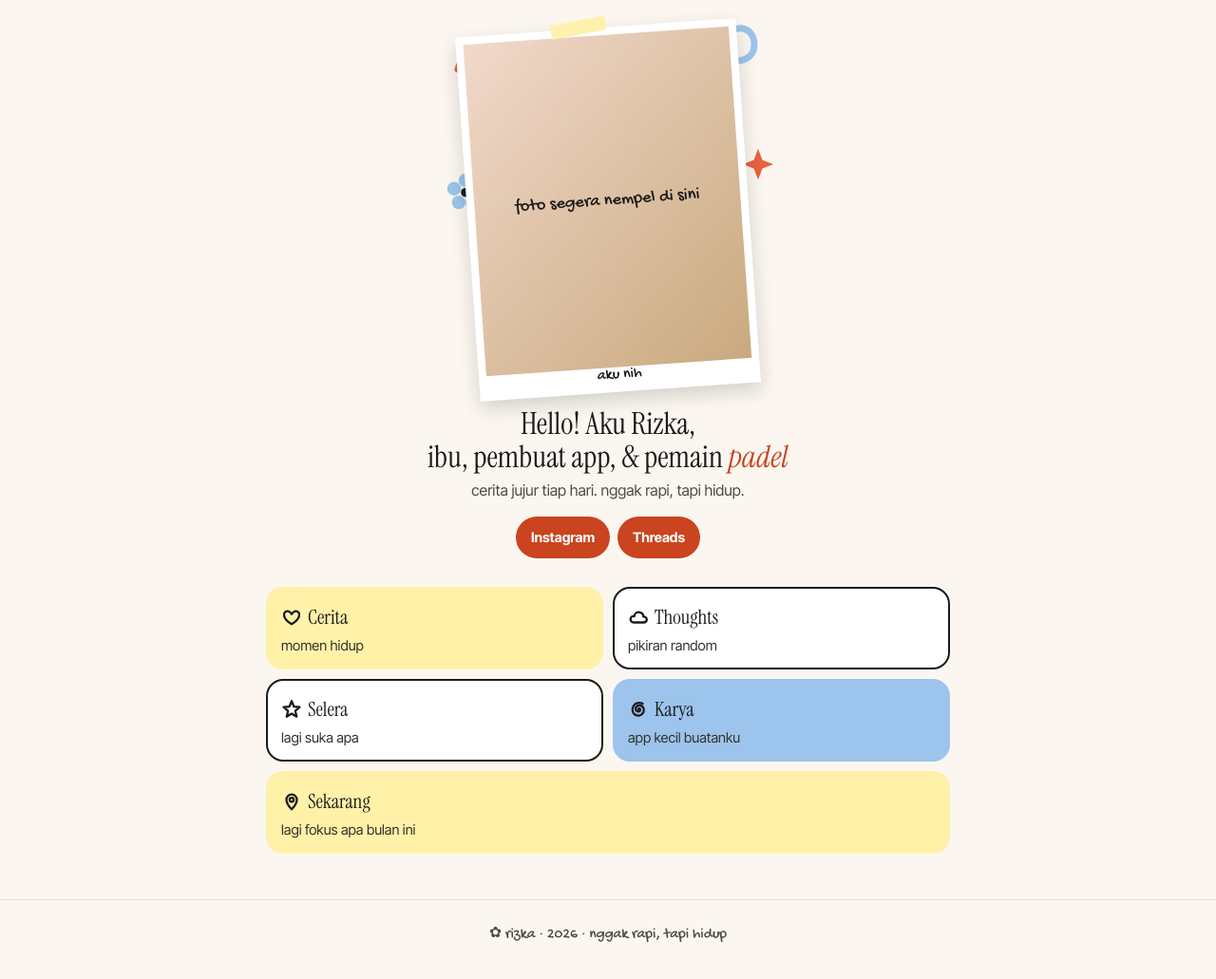
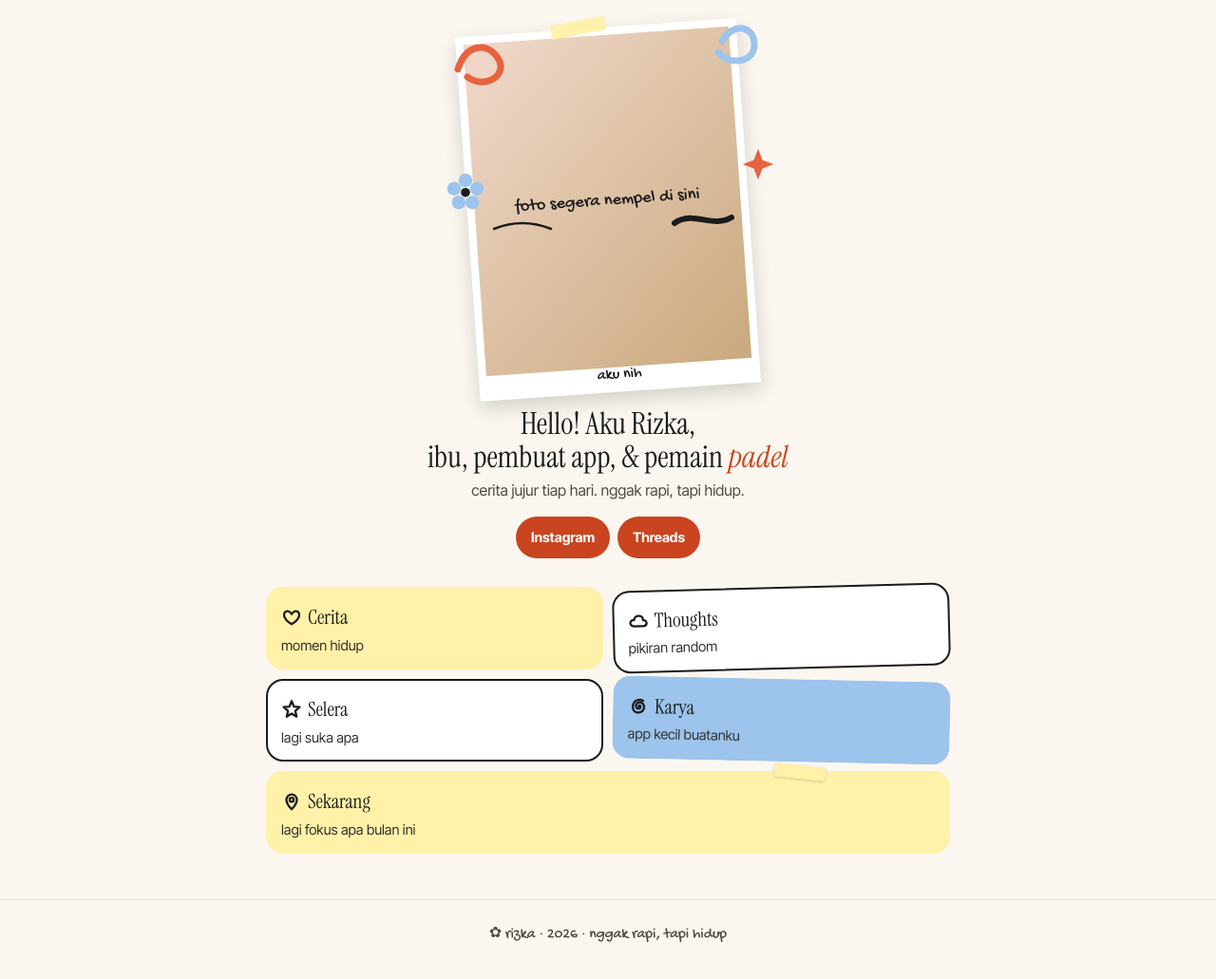
Before and after one commit to rzk-labs/portfolio, a plain HTML site: page index.html in a window 1280 px wide. Shown: the part 145-1176 px from the top of the page at 95% size. Drawn offline with Linux system fonts and the light colour scheme.

Commit message:
Studio auto-pasang: Patch dari spesifikasi: Spesifikasi perbaikan dari evaluasi 24 Nov (patch 7f72d13e, disetujui Rizka)

```diff
--- a/assets/app.js
+++ b/assets/app.js
@@ -68,7 +68,7 @@
 
   // ---------- doodle hidup (brand v5) ----------
   var BINTANG = '<path d="M20 2l5 13 13 5-13 5-5 13-5-13-13-5 13-5z"/>';
-  var AWAN = '<svg width="64" height="64" viewBox="0 0 64 64" aria-hidden="true" focusable="false"><path class="c" d="M18 48c-7 0-11-5-10-11 1-5 6-8 11-6 1-9 9-14 17-12 7 2 11 8 10 14 6-1 11 3 11 8 0 4-4 7-9 7z" stroke="#9cc4ec" stroke-width="5"/></svg>';
+  var AWAN = '<svg width="64" height="64" viewBox="0 0 64 64" aria-hidden="true" focusable="false"><path class="c" d="M18 48c-7 0-11-5-10-11 1-5 6-8 11-6 1-9 9-14 17-12 7 2 11 8 10 14 6-1 11 3 11 8 0 4-4 7-9 7z" stroke="#e6b9ea" stroke-width="7"/><path class="c" d="M54 11c0-1.4 1.8-1.7 2.4-.4.7 1.7-.8 3.3-2.6 3.1-2.4-.2-3.3-2.8-2.2-4.8 1.3-2.4 4.6-2.8 6.4-1" stroke="#1b1b1b" stroke-width="2.5"/></svg>';
   var IKON = {
     hati: '<path d="M12 20s-7.5-4.6-8.6-9.4C2.6 7.2 5 4.6 7.7 5c1.9.3 3.3 1.8 4.3 3.4 1-1.6 2.4-3.1 4.3-3.4 2.7-.4 5.1 2.2 4.3 5.6C19.5 15.4 12 20 12 20z"/>',
     awan: '<path d="M7 18c-3 0-4.5-2.3-4-4.6.5-2 2.6-3 4.3-2.5.4-3 3-5 6-4.6 2.7.4 4.4 2.6 4.3 5 2.5-.2 4.2 1.6 4 3.6-.2 1.8-1.7 3.1-3.6 3.1z"/>',
--- a/assets/style.css
+++ b/assets/style.css
@@ -55,6 +55,7 @@ h2{font-size:1.5rem;margin:26px 0 8px}
 .kosong svg{display:block;margin:0 auto 8px}
 /* beranda */
 .hero{position:relative;text-align:center;padding:16px 0 8px;min-height:230px}
+.hero .doodle{z-index:2}
 .pol{display:inline-block;background:#fff;padding:8px 8px 26px;box-shadow:0 8px 20px rgba(0,0,0,.16);transform:rotate(-4deg);position:relative;margin:10px auto 6px}
 .pol::before{content:"";position:absolute;top:-9px;left:34%;width:58px;height:15px;background:rgba(255,241,168,.92);transform:rotate(-7deg)}
 .pol img,.pol .ph{display:block;width:min(62vw,240px);height:auto;aspect-ratio:4/5;object-fit:cover}
@@ -68,6 +69,8 @@ h2{font-size:1.5rem;margin:26px 0 8px}
 .pintu{display:grid;grid-template-columns:1fr 1fr;gap:10px;margin-top:18px}
 .pintu a{text-decoration:none;color:var(--ink);border-radius:18px;padding:14px 14px 12px;min-height:84px;border:2px solid transparent}
 .pintu a.p1{background:#fff;border-color:var(--ink)}.pintu a.p2{background:#fff;border-color:var(--ink)}.pintu a.p3{background:var(--corn)}.pintu a.p4{background:var(--butter)}.pintu a.p5{background:var(--butter);grid-column:span 2}
+.pintu a:nth-child(2){transform:rotate(-1.5deg)}.pintu a:nth-child(4){transform:rotate(1.2deg)}
+.pintu a.p5{position:relative}.pintu a.p5::before{content:"";position:absolute;top:-8px;right:18%;width:54px;height:14px;background:rgba(255,241,168,.92);box-shadow:0 1px 3px rgba(0,0,0,.18);transform:rotate(6deg)}
 .pintu a b{display:block;font-family:var(--serif);font-size:1.3rem;font-weight:400}
 .pintu a b svg{vertical-align:-4px;margin-right:6px}
 .pintu a small{color:#34312c;font-size:.92rem}
```
